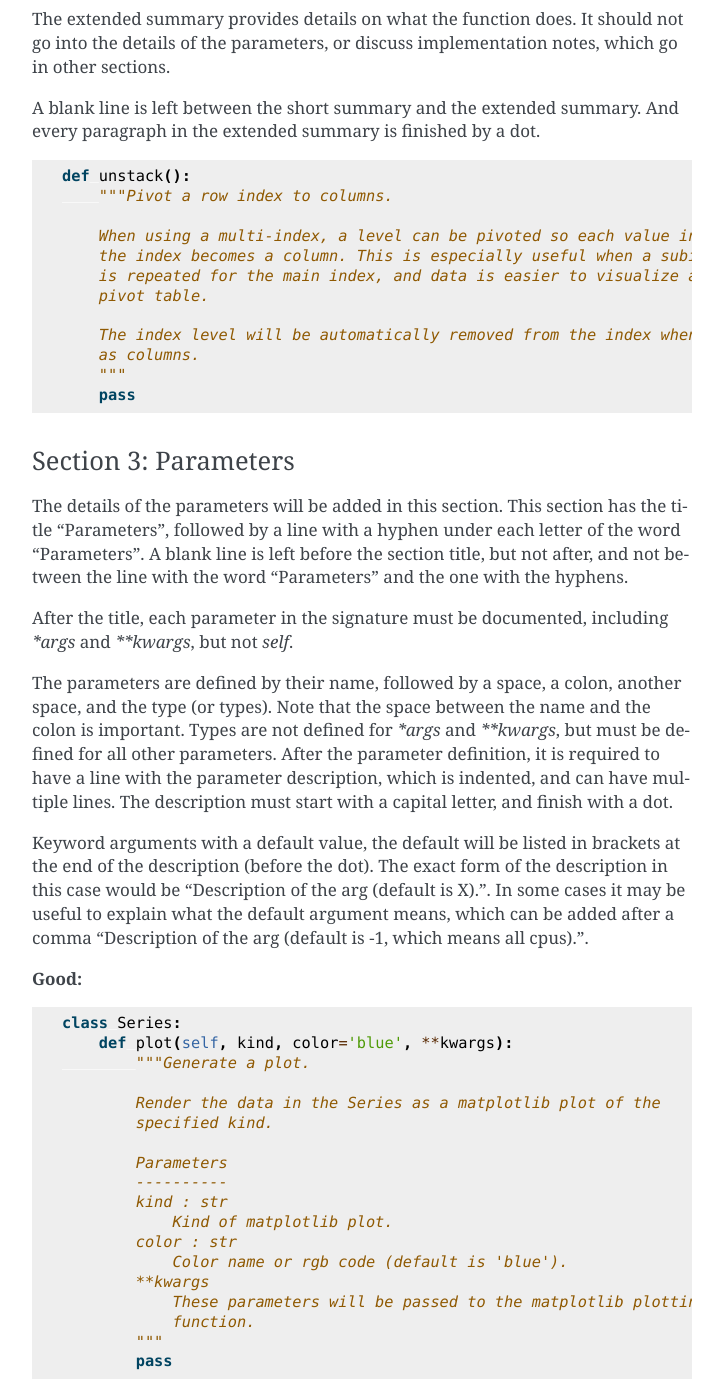
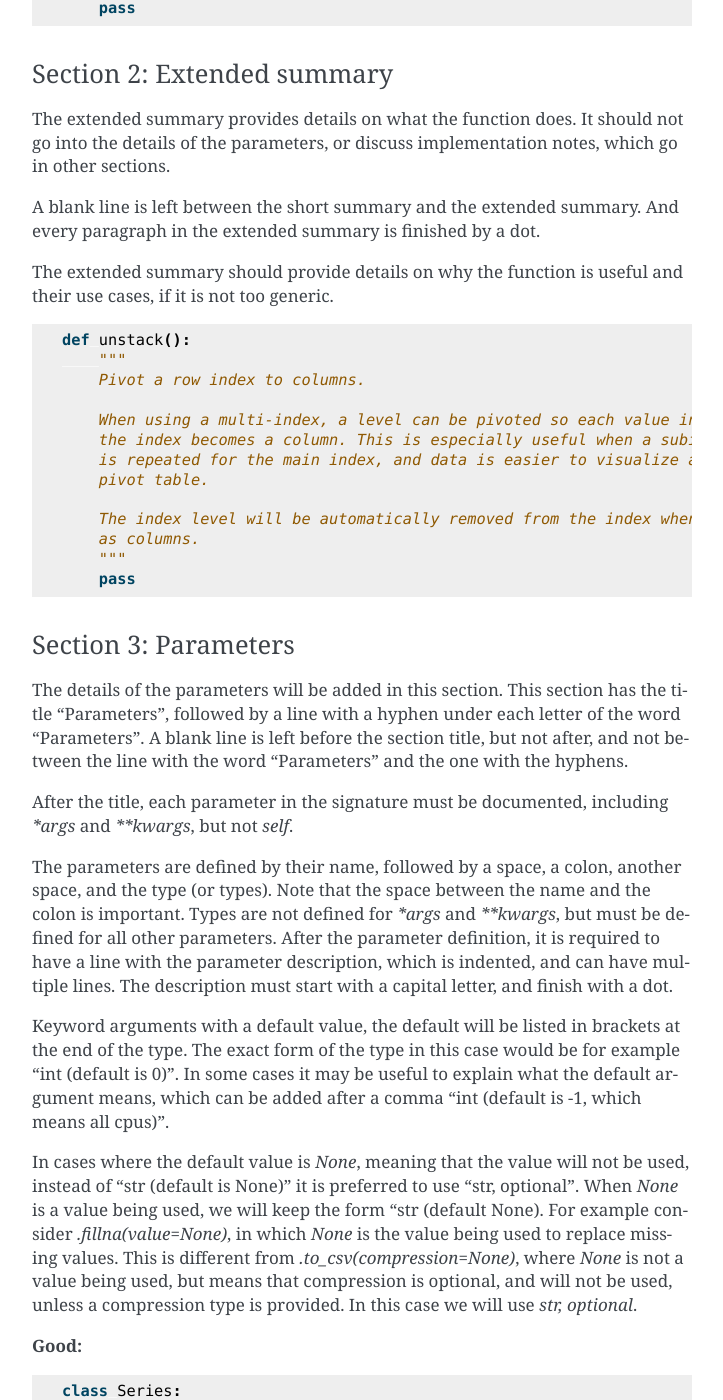
Before and after one commit to python-sprints/python-sprints.github.io, a Sphinx documentation site: the page built from pandas/guide/source/pandas_docstring.rst, in a window 1280 px wide and 1400 px high, scrolled down 3639 px. Shown: the whole window, without its empty margins (388-1111 px from the left). Built offline with Sphinx 7.4.7, drawn with Linux system fonts in a browser that asks for light colours; some of the changed text lies outside the part shown.

Commit message:
Updating docstring guide documentation with last changes

```diff
--- a/pandas/guide/source/pandas_docstring.rst
+++ b/pandas/guide/source/pandas_docstring.rst
@@ -100,7 +100,8 @@ opening quotes (not in the next line). The closing quotes have their own line
 .. code-block:: python
 
     def func():
-        """Some function.
+        """
+        Some function.
 
         With a good docstring.
         """
@@ -150,7 +150,8 @@ details.
 .. code-block:: python
 
     def astype(dtype):
-        """Cast Series type.
+        """
+        Cast Series type.
 
         This section will provide further details.
         """
@@ -161,28 +162,32 @@ details.
 .. code-block:: python
 
     def astype(dtype):
-        """Casts Series type.
+        """
+        Casts Series type.
 
         Verb in third-person of the present simple, should be infinitive.
         """
         pass
 
     def astype(dtype):
-        """Method to cast Series type.
+        """
+        Method to cast Series type.
 
         Does not start with verb.
         """
         pass
 
     def astype(dtype):
-        """Cast Series type
+        """
+        Cast Series type
 
         Missing dot at the end.
         """
         pass
 
     def astype(dtype):
-        """Cast Series type from its current type to the new type defined in
+        """
+        Cast Series type from its current type to the new type defined in
         the parameter dtype.
 
         Summary is too verbose and doesn't fit in a single line.
@@ -201,10 +206,14 @@ go in other sections.
 A blank line is left between the short summary and the extended summary. And
 every paragraph in the extended summary is finished by a dot.
 
+The extended summary should provide details on why the function is useful and
+their use cases, if it is not too generic.
+
 .. code-block:: python
 
     def unstack():
-        """Pivot a row index to columns.
+        """
+        Pivot a row index to columns.
 
         When using a multi-index, a level can be pivoted so each value in
         the index becomes a column. This is especially useful when a subindex
@@ -239,11 +248,19 @@ can have multiple lines. The description must start with a capital letter, and
 finish with a dot.
 
 Keyword arguments with a default value, the default will be listed in brackets
-at the end of the description (before the dot). The exact form of the
-description in this case would be "Description of the arg (default is X).". In
-some cases it may be useful to explain what the default argument means, which
-can be added after a comma "Description of the arg (default is -1, which means
-all cpus).".
+at the end of the type. The exact form of the type in this case would be for
+example "int (default is 0)". In some cases it may be useful to explain what
+the default argument means, which can be added after a comma "int (default is
+-1, which means all cpus)".
+
+In cases where the default value is `None`, meaning that the value will not be
+used, instead of "str (default is None)" it is preferred to use "str, optional".
+When `None` is a value being used, we will keep the form "str (default None).
+For example consider `.fillna(value=None)`, in which `None` is the value being
+used to replace missing values. This is different from
+`.to_csv(compression=None)`, where `None` is not a value being used, but means
+that compression is optional, and will not be used, unless a compression type
+is provided. In this case we will use `str, optional`.
 
 **Good:**
 
@@ -251,7 +268,8 @@ all cpus).".
 
     class Series:
         def plot(self, kind, color='blue', **kwargs):
-            """Generate a plot.
+            """
+            Generate a plot.
 
             Render the data in the Series as a matplotlib plot of the
             specified kind.
@@ -260,8 +278,8 @@ all cpus).".
             ----------
             kind : str
                 Kind of matplotlib plot.
-            color : str
-                Color name or rgb code (default is 'blue').
+            color : str (default 'blue')
+                Color name or rgb code.
             **kwargs
                 These parameters will be passed to the matplotlib plotting
                 function.
@@ -274,7 +292,8 @@ all cpus).".
 
     class Series:
         def plot(self, kind, **kwargs):
-            """Generate a plot.
+            """
+            Generate a plot.
 
             Render the data in the Series as a matplotlib plot of the
             specified kind.
@@ -302,26 +321,33 @@ Parameter types
 ^^^^^^^^^^^^^^^
 
 When specifying the parameter types, Python built-in data types can be used
-directly:
+directly (the Python type is preferred to the more verbose string, integer,
+boolean, etc):
 
 - int
 - float
 - str
 - bool
 
-For complex types, define the subtypes:
+For complex types, define the subtypes. For `dict` and `tuple`, as more than
+one type is present, we use the brackets to help read the type (curly brackets
+for `dict` and normal brackets for `tuple`):
 
-- list of [int]
+- list of int
 - dict of {str : int}
 - tuple of (str, int, int)
-- set of {str}
+- tuple of (str,)
+- set of str
 
-In case there are just a set of values allowed, list them in curly brackets
-and separated by commas (followed by a space). If one of them is the default
-value of a keyword argument, it should be listed first.:
+In case where there are just a set of values allowed, list them in curly
+brackets and separated by commas (followed by a space). If the values are
+ordinal and they have an order, list them in this order. Otherwuse, list
+the default value first, if there is one:
 
 - {0, 10, 25}
 - {'simple', 'advanced'}
+- {'low', 'medium', 'high'}
+- {'cat', 'dog', 'bird'}
 
 If the type is defined in a Python module, the module must be specified:
 
@@ -357,7 +383,7 @@ last two types, that need to be separated by the word 'or':
 - float, decimal.Decimal or None
 - str or list of str
 
-If None is one of the accepted values, it always needs to be the last in
+If `None` is one of the accepted values, it always needs to be the last in
 the list.
 
 .. _docstring.returns:
@@ -384,7 +410,8 @@ For example, with a single value:
 .. code-block:: python
 
     def sample():
-        """Generate and return a random number.
+        """
+        Generate and return a random number.
 
         The value is sampled from a continuous uniform distribution between
         0 and 1.
@@ -401,7 +428,8 @@ With more than one value:
 .. code-block:: python
 
     def random_letters():
-        """Generate and return a sequence of random letters.
+        """
+        Generate and return a sequence of random letters.
 
         The length of the returned string is also random, and is also
         returned.
@@ -423,7 +451,8 @@ If the method yields its value:
 .. code-block:: python
 
     def sample_values():
-        """Generate an infinite sequence of random numbers.
+        """
+        Generate an infinite sequence of random numbers.
 
         The values are sampled from a continuous uniform distribution between
         0 and 1.
@@ -507,7 +536,9 @@ For example:
 
             See Also
             --------
-            tail : Return the last 5 elements of the Series.
+            Series.tail : Return the last 5 elements of the Series.
+            Series.iloc : Return a slice of the elements in the Series,
+                which can also be used to return the first or last n.
             """
             return self.iloc[:5]
 
@@ -637,15 +668,17 @@ one structure is needed, name them with something meaningful, for example
 `df_main` and `df_to_join`.
 
 Data used in the example should be as compact as possible. The number of rows
-is recommended to be 4, unless the example requires a larger number. As for
-example in the head method, where it requires to be higher than 5, to show
-the example with the default values.
+is recommended to be around 4, but make it a number that makes sense for the
+specific example. For example in the `head` method, it requires to be higher
+than 5, to show the example with the default values. If doing the `mean`,
+we could use something like `[1, 2, 3]`, so it is easy to see that the
+value returned is the mean.
 
-Avoid using data without interpretation, like a matrix of random numbers
-with columns A, B, C, D... And instead use a meaningful example, which makes
-it easier to understand the concept. Unless required by the example, use
-names of animals, to keep examples consistent. And numerical properties of
-them.
+For more complex examples (groupping for example), avoid using data without
+interpretation, like a matrix of random numbers with columns A, B, C, D...
+And instead use a meaningful example, which makes it easier to understand the
+concept. Unless required by the example, use names of animals, to keep examples
+consistent. And numerical properties of them.
 
 When calling the method, keywords arguments `head(n=3)` are preferred to
 positional arguments `head(3)`.
@@ -654,23 +687,58 @@ positional arguments `head(3)`.
 
 .. code-block:: python
 
-    def method():
-        """A sample DataFrame method.
+    class Series:
+        def mean(self):
+            """
+            Compute the mean of the input.
 
-        Examples
-        --------
-        >>> df = pd.DataFrame([389., 24., 80.5, numpy.nan]
-        ...                   columns=('max_speed'),
-        ...                   index=['falcon', 'parrot', 'lion', 'monkey'])
-        """
-        pass
+            Examples
+            --------
+            >>> s = pd.Series([1, 2, 3])
+            >>> s.mean()
+            2
+            """
+            pass
+
+
+        def fillna(self, value):
+            """
+            Replace missing values by `value`.
+
+            Examples
+            --------
+            >>> s = pd.Series([1, np.nan, 3])
+            >>> s.fillna(9)
+            [1, 9, 3]
+            """
+            pass
+
+        def groupby_mean(df):
+            """
+            Group by index and return mean.
+
+            Examples
+            --------
+            >>> s = pd.Series([380., 370., 24., 26],
+            ...               name='max_speed',
+            ...               index=['falcon', 'falcon', 'parrot', 'parrot'])
+            >>> s.groupby_mean()
+            falcon  375.
+            parrot   25.
+            """
+            pass
 
 **Bad:**
 
 .. code-block:: python
 
     def method():
-        """A sample DataFrame method.
+        """
+        A sample DataFrame method.
+
+        Do not import numpy and pandas.
+
+        Try to use meaningful data, when it adds value.
 
         Examples
         --------
```
Also changed, not shown: other parts of pandas/guide/source/pandas_docstring.rst (+5 -6 lines).
